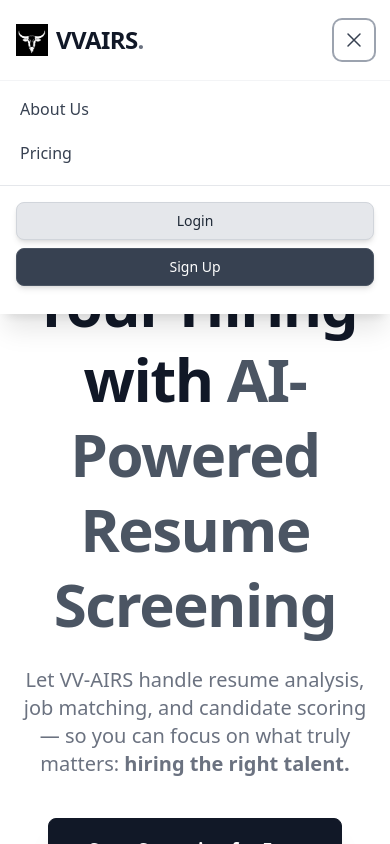
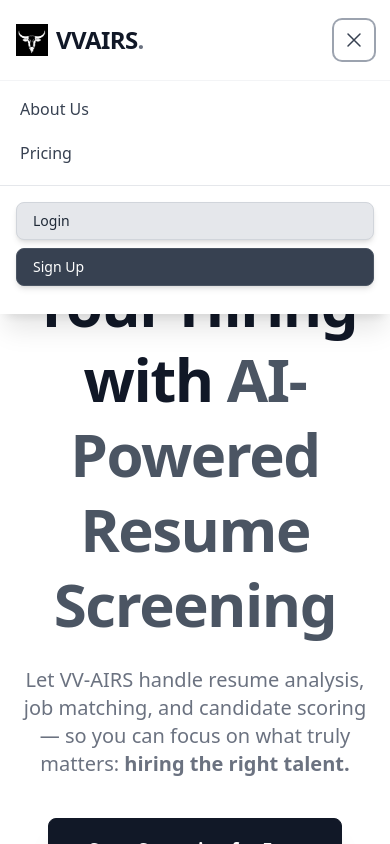
Before and after one commit to surendrareddy235/airesumescreening, a React (Vite) app: page / in a window 390 px wide. Both pictures are taken after a click on the button 354 px from the left and 40 px from the top of the page. Shown: the top 844 px of the page. Built offline with nearby package versions, Linux system fonts and the light colour scheme.

Commit message:
Fix : issue #13 Adding LoginPage and signupPage to Home page

```diff
--- a/src/components/Navbar.jsx
+++ b/src/components/Navbar.jsx
@@ -1,4 +1,5 @@
 import React, { useState } from 'react';
+import { Link } from 'react-router-dom';
 
 // NOTE: This URL object is required for the logo to display correctly.
 // User must update this to a public URL to see the image.
@@ -65,15 +66,15 @@ const Navbar = ({ logoUrl = IMAGE_URLS.LOGO_PLACEHOLDER }) => {
             <a href="#about" className={navLinkClass}>About Us</a>
             <a href="#pricing" className={navLinkClass}>Pricing</a>
 
-            {/* Login Button (Lighter Shining Gray) */}
-            <button className={buttonClass(false)}>
+            {/* Login Button (Lighter Shining Gray) - CHANGED TO LINK */}
+            <Link to="/LoginPage" className={buttonClass(false)}>
               Login
-            </button>
+            </Link>
 
-            {/* Sign Up Button (Darker Shining Gray) */}
-            <button className={buttonClass(true)}>
+            {/* Sign Up Button (Darker Shining Gray) - CHANGED TO LINK */}
+            <Link to="/signup" className={buttonClass(true)}>
               Sign Up
-            </button>
+            </Link>
           </div>
 
           {/* Mobile Menu Button (Hamburger) */}
@@ -96,14 +97,14 @@ const Navbar = ({ logoUrl = IMAGE_URLS.LOGO_PLACEHOLDER }) => {
         </div>
 
         <div className="pt-4 pb-3 border-t border-gray-200 space-y-2 px-4 flex flex-col">
-          {/* Mobile Login Button */}
-          <button className={buttonClass(false) + ' w-full'}>
+          {/* Mobile Login Button - CHANGED TO LINK */}
+          <Link to="/login" className={buttonClass(false) + ' w-full'} onClick={() => setIsMenuOpen(false)}>
             Login
-          </button>
-          {/* Mobile Sign Up Button */}
-          <button className={buttonClass(true) + ' w-full'}>
+          </Link>
+          {/* Mobile Sign Up Button - CHANGED TO LINK */}
+          <Link to="/signup" className={buttonClass(true) + ' w-full'} onClick={() => setIsMenuOpen(false)}>
             Sign Up
-          </button>
+          </Link>
         </div>
       </div>
     </header>
```
